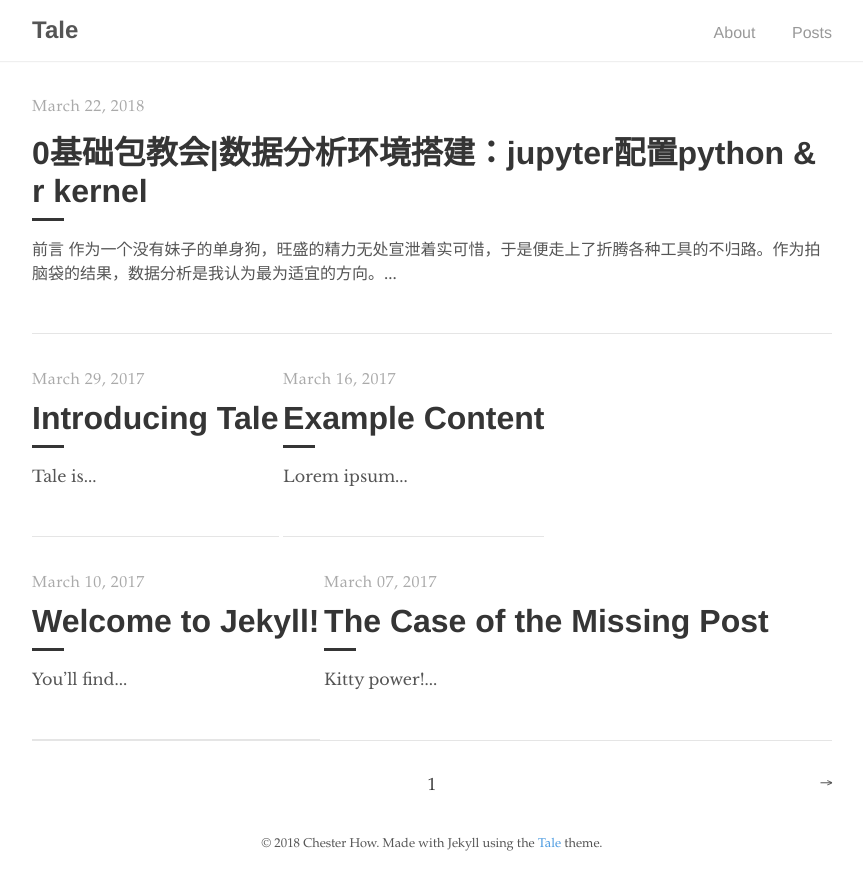
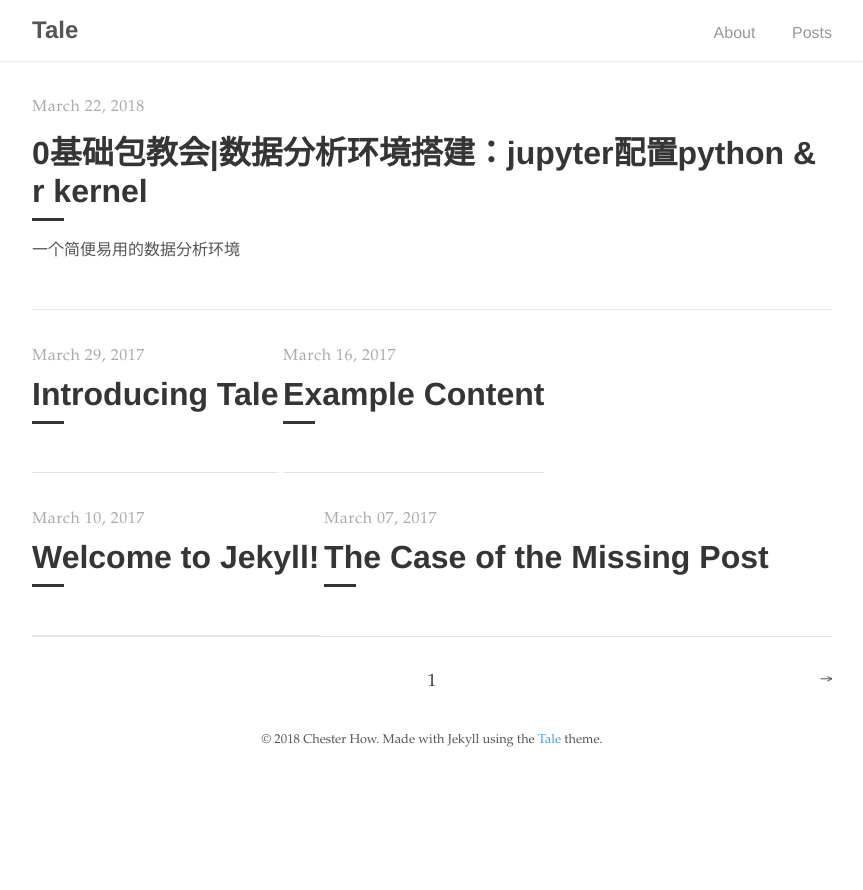
Before and after one commit to actcwlf/actcwlf.github.io, a Jekyll site: the page built from index.html, in a window 1280 px wide. Shown: the top 890 px of the page, without its empty margins (208-1071 px from the left). Built offline with Jekyll 4.4.1, drawn with Linux system fonts in a browser that asks for light colours; the list of posts is cut into pages by our own code.

Commit message:
template edit2

```diff
--- a/_layouts/home.html
+++ b/_layouts/home.html
@@ -11,7 +11,8 @@ layout: default
         <div class="catalogue-line"></div>
 
         <p>
-          {{ post.content | strip_html | truncatewords: 2 }}
+          {{ post.intro }}
+          <!-- {{ post.content | strip_html | truncatewords: 2 }} -->
         </p>
 
       </div>
--- a/_posts/2018-3-22-jupyter-notebook.md
+++ b/_posts/2018-3-22-jupyter-notebook.md
@@ -2,6 +2,7 @@
 layout: post
 title:  "0基础包教会|数据分析环境搭建：jupyter配置python & r kernel"
 author: "actcwlf"
+intro: "一个简便易用的数据分析环境"
 ---
 
 ## 前言
```
